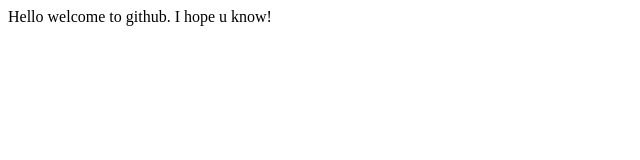
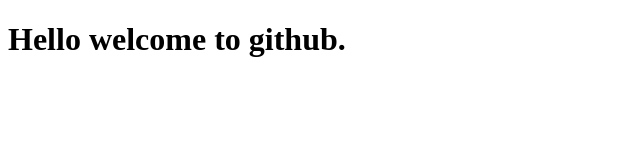
Before and after one commit to AmanRawat21/pnshrrepo, a plain HTML site: page site/index.html in a window 1280 px wide. Shown: the whole page, without its empty margins (0-640 px from the left). Drawn offline with Linux system fonts and the light colour scheme.

Commit message:
second commit

```diff
--- a/site/index.html
+++ b/site/index.html
@@ -4,6 +4,6 @@
 	<title>My first web page</title>
 </head>
 <body>
-Hello welcome to github. I hope u know!
+<h1>Hello welcome to github.<h1>
 </body>
 </html>
```
